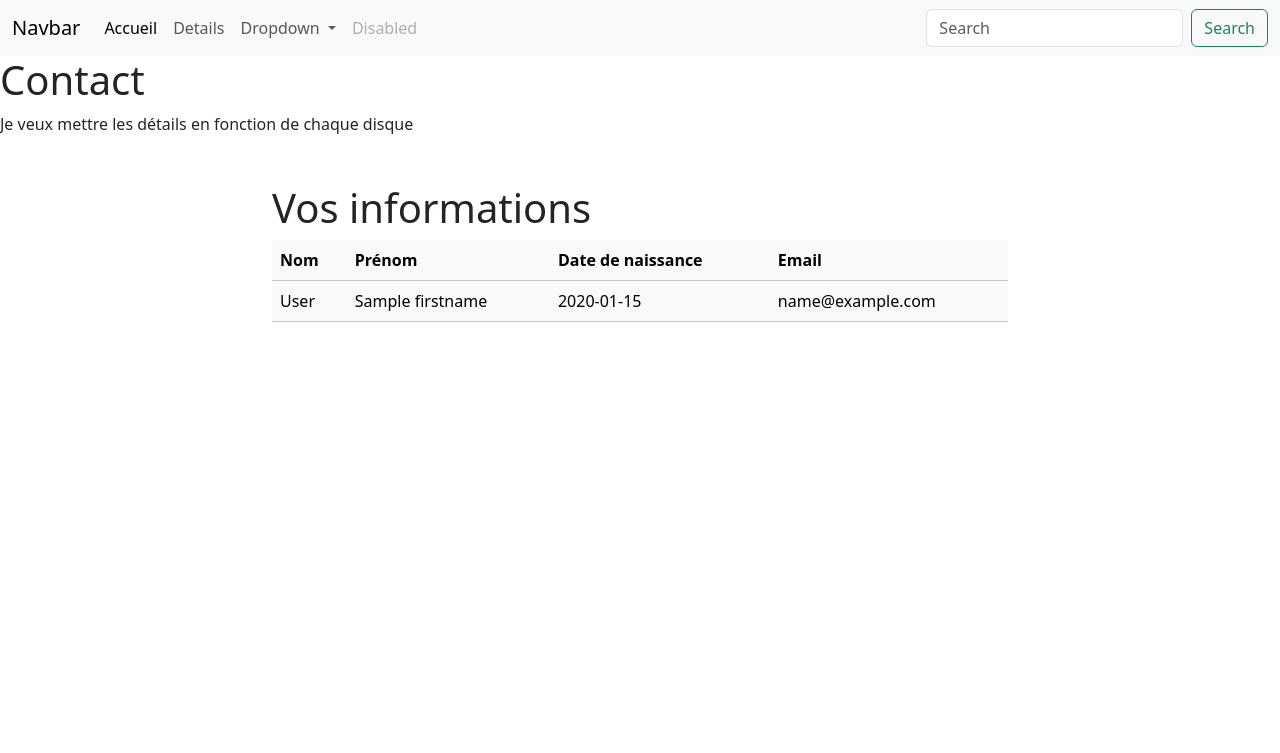
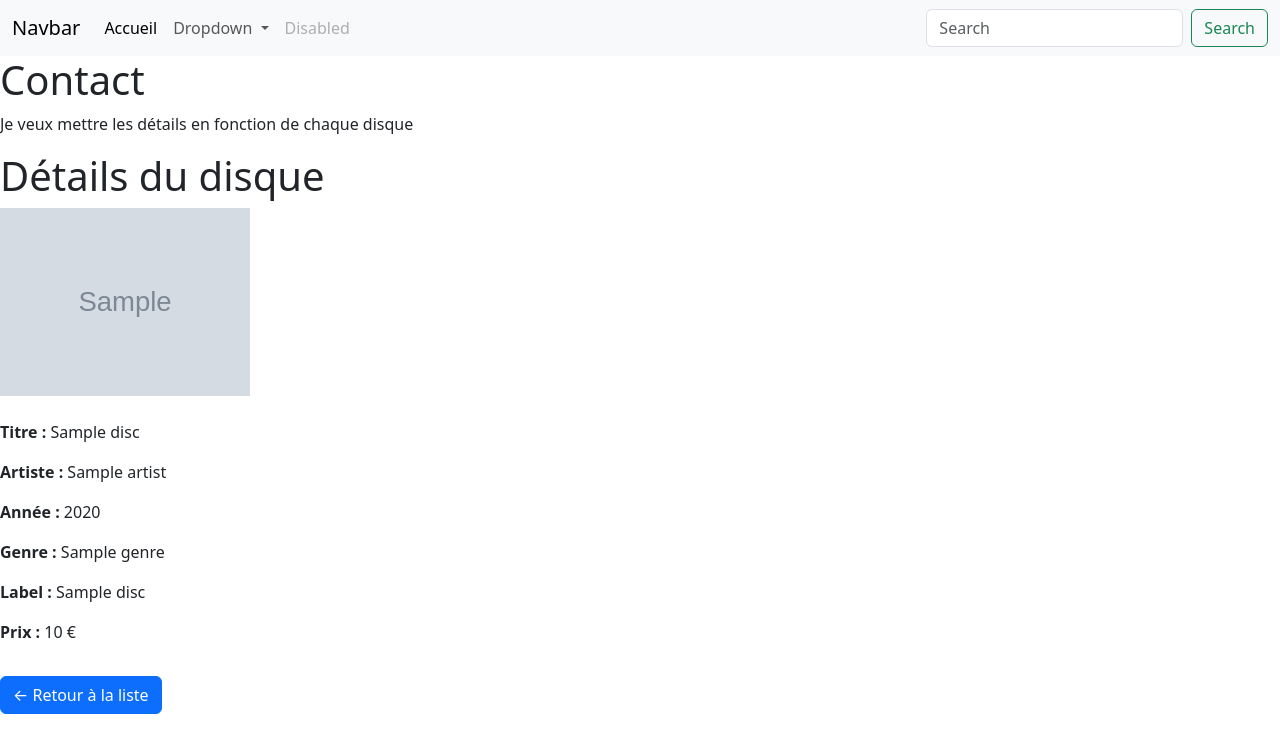
Before and after one commit to riquez-eva/symfony, a Symfony app: template templates/accueil/details.html.twig in a window 1280 px wide. Shown: the top 753 px of the page. Run offline with Twig, Linux system fonts and the light colour scheme; the template is opened without the code that fills it: most values are stand-ins (such as "Sample title", 1, 10 or a date in 2020); grey boxes marked "Sample" are stand-in pictures; some libraries are stand-ins or nearby versions.

Commit message:
page détails et formulaire

```diff
--- a/templates/accueil/accueil.html.twig
+++ b/templates/accueil/accueil.html.twig
@@ -3,7 +3,7 @@
 {% block body %}
 
 <h1>Liste des disques</h1>
-
+<h2>Il y a {{ totalDisques }} disques </h2>
     <div class="col-md-6">
     <table class="table table-bordered">
         <thead>
@@ -28,7 +28,8 @@
                Label : {{disc.label}}<br>
                Year : {{disc.year}} <br>
                Genre : {{disc.genre}} <br>
-               <a href="/details">Détails</a>
+            <a href="{{ path('app_details', {'id': disc.id}) }}" class="btn btn-info">Détails</a>
+            <a href="/details/{{ disc.id }}" class="btn btn-info">Détails</a>
             </td>
         </tr>
         </tbody>
--- a/templates/accueil/details.html.twig
+++ b/templates/accueil/details.html.twig
@@ -5,30 +5,18 @@
 
 <h1>Contact</h1>
 <p>Je veux mettre les détails en fonction de chaque disque</p>
-<div class="container">
-        <div class="row mt-5">
-            <div class="col-sm-8 offset-sm-2">
-                <h1>Vos informations</h1>
-                <table class="table table-light table-hover">
-                    <thead>
-                    <tr>
-                        <th>Nom</th>
-                        <th>Prénom</th>
-                        <th>Date de naissance</th>
-                        <th>Email</th>
-                    </tr>
-                    </thead>
-                    <tbody>
-                    <tr>
-                        <td>{{ informations.lastname }}</td>
-                        <td>{{ informations.firstname }}</td>
-                        <td>{{ informations.birthdate }}</td>
-                        <td>{{ informations.email }}</td>
-                    </tr>
-                    </tbody>
-                </table>
 
-            </div>
-        </div>
-    </div>
+
+<h1>Détails du disque</h1>
+
+<img src="{{ asset('pictures/' ~ disc.picture) }}" alt="{{ disc.title }}" style="width: 250px;"><br><br>
+<p><strong>Titre :</strong> {{ disc.title }}</p>
+<p><strong>Artiste :</strong> {{ disc.artist.name }}</p>
+<p><strong>Année :</strong> {{ disc.year }}</p>
+<p><strong>Genre :</strong> {{ disc.genre }}</p>
+<p><strong>Label :</strong> {{ disc.label }}</p>
+<p><strong>Prix :</strong> {{ disc.price }} €</p>
+
+<a href="{{ path('app_accueil') }}" class="btn btn-primary mt-3">← Retour à la liste</a>
+
 {% endblock %}
--- a/templates/navbar.html.twig
+++ b/templates/navbar.html.twig
@@ -8,9 +8,6 @@
       <ul class="navbar-nav me-auto mb-2 mb-lg-0">
         <li class="nav-item">
           <a class="nav-link active" aria-current="page" href="/accueil">Accueil</a>
-        </li>
-        <li class="nav-item">
-          <a class="nav-link" href="{{ path('app_details') }}">Details</a>
         </li>
         <li class="nav-item dropdown">
           <a class="nav-link dropdown-toggle" href="#" role="button" data-bs-toggle="dropdown" aria-expanded="false">
```
Also changed, not shown: composer.json (+7 -0 lines), src/Controller/AccueilController.php (+27 -6 lines), src/Form/DiscType.php (added, +36 -0 lines), src/Repository/DiscRepository.php (+8 -0 lines), templates/accueil/formulaire.html.twig (added, +10 -0 lines).
